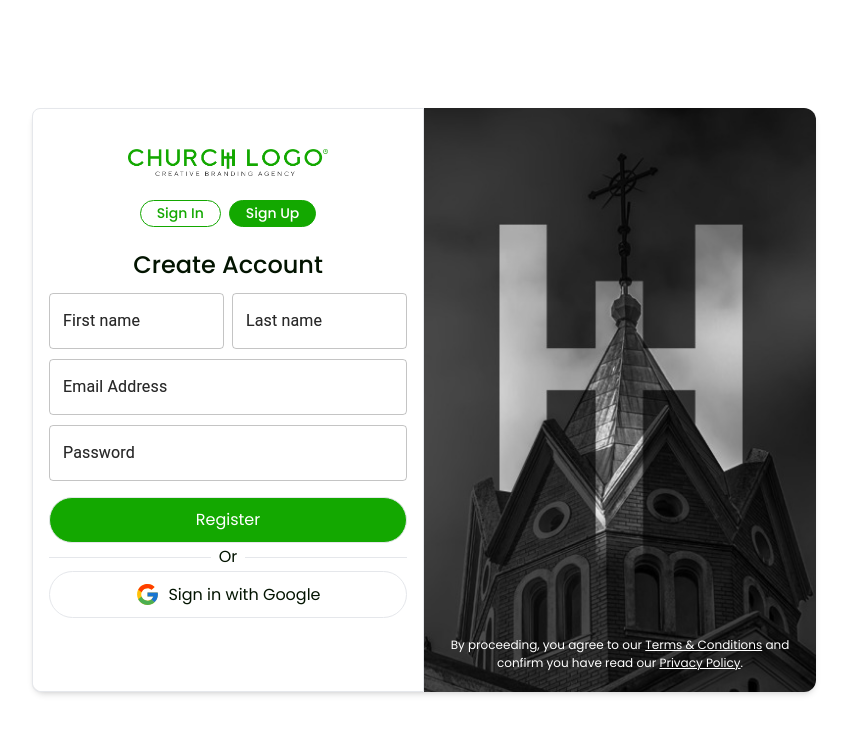
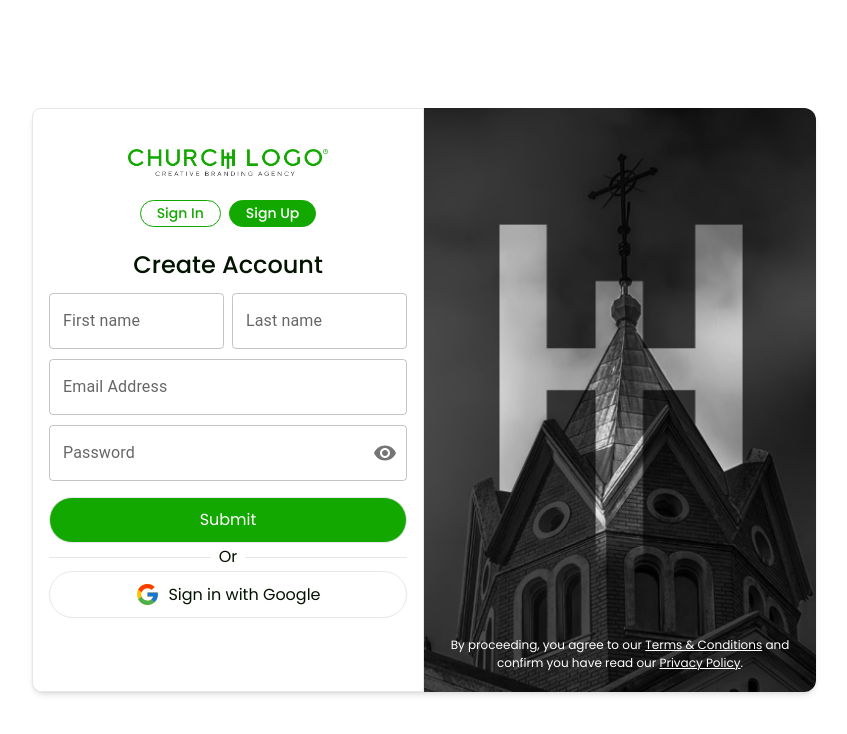
Before and after one commit to Ruman-Islam/church-logo-client, a React (Vite) app: page /sign-in in a window 1280 px wide. Both pictures are taken after a click on the button "Sign Up". Shown: the top 734 px of the page, without its empty margins (216-1063 px from the left). Built offline with nearby package versions, Linux system fonts and the light colour scheme.

Commit message:
feat: login, registration validation added

```diff
--- a/src/components/Auth/SignIn.jsx
+++ b/src/components/Auth/SignIn.jsx
@@ -1,19 +1,23 @@
 import Visibility from "@mui/icons-material/Visibility";
 import VisibilityOff from "@mui/icons-material/VisibilityOff";
+import FormControl from "@mui/material/FormControl";
 import IconButton from "@mui/material/IconButton";
+import InputAdornment from "@mui/material/InputAdornment";
+import TextField from "@mui/material/TextField";
 import { HashLink } from "react-router-hash-link";
 import CustomButton from "../UI/CustomButton";
-import Input from "../UI/Input";
 import GoogleLoginButton from "./GoogleLoginButton";
 
 export default function SignIn(props) {
   const {
     onShow,
+    onSubmit,
     loginData,
     onChangeInput,
     onClickShowPassword,
     onMouseDownShowPassword,
   } = props;
+
   return (
     <div
       className={`w-full h-full px-4 absolute top-0 duration-500 ${
@@ -24,43 +28,51 @@ export default function SignIn(props) {
         <h3>Sign In</h3>
       </div>
 
-      <form>
-        <Input
+      <form onSubmit={onSubmit}>
+        <FormControl sx={{ width: "100%" }}>
+          <TextField
+            variant="outlined"
             id="email"
+            name="email"
             type="text"
+            label="Email Address"
+            value={loginData?.email}
+            onChange={onChangeInput}
+            error={!!loginData?.error?.email}
+            helperText={!!loginData?.error?.email}
+          />
+        </FormControl>
+
+        <FormControl sx={{ width: "100%", marginTop: "10px" }}>
+          <TextField
             variant="outlined"
-          inputValue={loginData?.email}
-          label="Email Address"
-          name="email"
+            id="password"
+            type="password"
+            name="password"
+            label="Password"
+            value={loginData?.password}
             onChange={onChangeInput}
-          formControlStyle={{ width: "100%" }}
-          error={loginData?.error}
-        />
-
-        <Input
-          id="password"
-          label="Password"
-          variant="outlined"
-          name="password"
-          inputValue={loginData?.password}
-          onChange={onChangeInput}
-          inputAdornmentPosition="end"
-          error={loginData?.error}
-          type={loginData?.showPassword ? "text" : "password"}
-          formControlStyle={{
-            width: "100%",
-            marginTop: "10px",
-          }}
-          endAdornmentChildren={
+            error={!!loginData?.error?.password}
+            helperText={loginData?.error?.password}
+            InputProps={{
+              endAdornment: (
+                <InputAdornment position="end">
                   <IconButton
                     onClick={onClickShowPassword}
                     onMouseDown={onMouseDownShowPassword}
                     edge="end"
                   >
-              {loginData?.showPassword ? <VisibilityOff /> : <Visibility />}
+                    {loginData?.showPassword ? (
+                      <VisibilityOff />
+                    ) : (
+                      <Visibility />
+                    )}
                   </IconButton>
-          }
+                </InputAdornment>
+              ),
+            }}
           />
+        </FormControl>
 
         <div className="mt-4">
           <CustomButton
--- a/src/components/Auth/SignUp.jsx
+++ b/src/components/Auth/SignUp.jsx
@@ -1,13 +1,16 @@
 import Visibility from "@mui/icons-material/Visibility";
 import VisibilityOff from "@mui/icons-material/VisibilityOff";
+import FormControl from "@mui/material/FormControl";
 import IconButton from "@mui/material/IconButton";
+import InputAdornment from "@mui/material/InputAdornment";
+import TextField from "@mui/material/TextField";
 import CustomButton from "../UI/CustomButton";
-import Input from "../UI/Input";
 import GoogleLoginButton from "./GoogleLoginButton";
 
 export default function SignUp(props) {
   const {
     onShow,
+    onSubmit,
     registerData,
     onChangeInput,
     onClickShowPassword,
@@ -24,72 +27,87 @@ export default function SignUp(props) {
         <h3>Create Account</h3>
       </div>
 
-      <form>
+      <form onSubmit={onSubmit}>
         <div className="flex gap-2">
-          <Input
+          <FormControl sx={{ width: "100%" }}>
+            <TextField
+              variant="outlined"
               id="firstName"
+              name="firstName"
               type="text"
+              label="First name"
+              value={registerData?.firstName}
+              onChange={onChangeInput}
+              error={!!registerData?.error?.firstName}
+              helperText={registerData?.error?.firstName}
+            />
+          </FormControl>
+          <FormControl sx={{ width: "100%" }}>
+            <TextField
               variant="outlined"
-            inputValue={registerData?.firstName}
-            name="firstName"
-            label="First name"
+              id="lastName"
+              name="lastName"
+              type="text"
+              label="Last name"
+              value={registerData?.lastName}
               onChange={onChangeInput}
-            formControlStyle={{ width: "100%" }}
-            error={registerData?.error}
+              error={!!registerData?.error?.lastName}
+              helperText={registerData?.error?.lastName}
             />
-          <Input
-            id="lastName"
-            type="text"
-            variant="outlined"
-            inputValue={registerData?.lastName}
-            name="lastName"
-            label="Last name"
-            onChange={onChangeInput}
-            formControlStyle={{ width: "100%" }}
-            error={registerData?.error}
-          />
+          </FormControl>
         </div>
 
-        <Input
+        <FormControl sx={{ width: "100%", marginTop: "10px" }}>
+          <TextField
+            variant="outlined"
             id="email"
+            name="email"
             type="text"
+            label="Email Address"
+            value={registerData?.email}
+            onChange={onChangeInput}
+            error={!!registerData?.error?.email}
+            helperText={registerData?.error?.email}
+          />
+        </FormControl>
+
+        <FormControl sx={{ width: "100%", marginTop: "10px" }}>
+          <TextField
             variant="outlined"
-          inputValue={registerData?.email}
-          name="email"
-          label="Email Address"
+            id="password"
+            type="password"
+            name="password"
+            label="Password"
+            value={registerData?.password}
             onChange={onChangeInput}
-          formControlStyle={{ width: "100%", marginTop: "10px" }}
-          error={registerData?.error}
-        />
-
-        <Input
-          id="password"
-          label="Password"
-          variant="outlined"
-          inputValue={registerData?.password}
-          name="password"
-          onChange={onChangeInput}
-          inputAdornmentPosition="end"
-          error={registerData?.error}
-          type={registerData?.showPassword ? "text" : "password"}
-          formControlStyle={{ width: "100%", marginTop: "10px" }}
-          endAdornmentChildren={
+            error={!!registerData?.error?.password}
+            helperText={registerData?.error?.password}
+            InputProps={{
+              endAdornment: (
+                <InputAdornment position="end">
                   <IconButton
                     onClick={onClickShowPassword}
                     onMouseDown={onMouseDownShowPassword}
                     edge="end"
                   >
-              {registerData?.showPassword ? <VisibilityOff /> : <Visibility />}
+                    {registerData?.showPassword ? (
+                      <VisibilityOff />
+                    ) : (
+                      <Visibility />
+                    )}
                   </IconButton>
-          }
+                </InputAdornment>
+              ),
+            }}
           />
+        </FormControl>
 
         <div className="mt-4">
           <CustomButton
             type="submit"
             className="border w-full rounded-full py-2.5 bg-primary hover:bg-brand__black__color text-white duration-300"
           >
-            Register
+            Submit
           </CustomButton>
         </div>
       </form>
--- a/src/components/Auth/index.jsx
+++ b/src/components/Auth/index.jsx
@@ -8,18 +8,26 @@ import SignUp from "./SignUp";
 export default function Auth() {
   const [onShow, setOnShow] = useState(true);
   const [loginData, setLoginData] = useState({
+    showPassword: false,
     email: "",
     password: "",
-    error: "",
-    showPassword: false,
+    error: {
+      email: "",
+      password: "",
+    },
   });
   const [registerData, setRegisterData] = useState({
+    showPassword: false,
     firstName: "",
     lastName: "",
     email: "",
     password: "",
-    error: "",
-    showPassword: false,
+    error: {
+      firstName: "",
+      lastName: "",
+      email: "",
+      password: "",
+    },
   });
 
   const handleLoginInput = (e) => {
@@ -31,20 +39,23 @@ export default function Auth() {
     });
   };
 
+  const handleRegisterInput = (e) => {
+    const key = e.target.name;
+    const value = e.target.value;
+    setRegisterData({
+      ...registerData,
+      error: {
+        [key]: "",
+      },
+      [key]: value,
+    });
+  };
+
   const handleClickShowLoginPassword = () =>
     setLoginData({
       ...loginData,
       showPassword: !loginData.showPassword,
     });
-
-  const handleRegisterInput = (e) => {
-    const key = e.target.name;
-    const value = e.target.value;
-    setRegisterData({
-      ...registerData,
-      [key]: value,
-    });
-  };
 
   const handleClickShowRegisterPassword = () =>
     setRegisterData({
@@ -53,6 +64,50 @@ export default function Auth() {
     });
 
   const handleMouseDownPassword = (e) => e.preventDefault();
+
+  const handleLoginSubmit = (e) => {
+    e.preventDefault();
+  };
+
+  const handleRegisterSubmit = (e) => {
+    e.preventDefault();
+    // if (!registerData.firstName) {
+    //   setRegisterData((prev) => ({
+    //     ...prev,
+    //     error: {
+    //       ...prev.error,
+    //       firstName: "First name is required!",
+    //     },
+    //   }));
+    // }
+    // if (!registerData.lastName) {
+    //   setRegisterData((prev) => ({
+    //     ...prev,
+    //     error: {
+    //       ...prev.error,
+    //       lastName: "Last name is required!",
+    //     },
+    //   }));
+    // }
+    // if (!registerData.email) {
+    //   setRegisterData((prev) => ({
+    //     ...prev,
+    //     error: {
+    //       ...prev.error,
+    //       email: "Email is required!",
+    //     },
+    //   }));
+    // }
+    // if (!registerData.password) {
+    //   setRegisterData((prev) => ({
+    //     ...prev,
+    //     error: {
+    //       ...prev.error,
+    //       password: "Password is required!",
+    //     },
+    //   }));
+    // }
+  };
 
   return (
     <div className="absolute top-1/2 left-1/2 transform -translate-x-1/2 -translate-y-1/2 max-w-[800px] w-full max-h-[600px] h-full mx-auto rounded-xl p-2">
@@ -106,6 +161,7 @@ export default function Auth() {
             <SignIn
               onShow={onShow}
               loginData={loginData}
+              onSubmit={handleLoginSubmit}
               onChangeInput={handleLoginInput}
               onClickShowPassword={handleClickShowLoginPassword}
               onMouseDownShowPassword={handleMouseDownPassword}
@@ -113,6 +169,7 @@ export default function Auth() {
             <SignUp
               onShow={onShow}
               registerData={registerData}
+              onSubmit={handleRegisterSubmit}
               onChangeInput={handleRegisterInput}
               onClickShowPassword={handleClickShowRegisterPassword}
               onMouseDownShowPassword={handleMouseDownPassword}
--- a/src/components/UI/Input/index.jsx
+++ b/src/components/UI/Input/index.jsx
@@ -24,12 +24,8 @@ export default function Input(props) {
   } = props;
 
   let input = (
-    <FormControl sx={formControlStyle} variant={variant}>
-      <InputLabel sx={inputLabelStyle} htmlFor={id}>
-        {label}
-      </InputLabel>
+    <FormControl error={error} sx={formControlStyle} variant={variant}>
       <TextField
-        error={error}
         sx={outlinedInputStyle}
         id={id}
         name={name}
@@ -37,19 +33,18 @@ export default function Input(props) {
         value={inputValue}
         onChange={onChange}
         label={label}
-        helperText={helperText}
+        helperText={"thikase bhai"}
       />
     </FormControl>
   );
 
   if (startAdornmentChildren) {
     input = (
-      <FormControl sx={formControlStyle} variant={variant}>
+      <FormControl error={error} sx={formControlStyle} variant={variant}>
         <InputLabel sx={inputLabelStyle} htmlFor={id}>
           {label}
         </InputLabel>
         <TextField
-          error={error}
           sx={outlinedInputStyle}
           id={id}
           type={type}
@@ -73,12 +68,11 @@ export default function Input(props) {
 
   if (endAdornmentChildren) {
     input = (
-      <FormControl sx={formControlStyle} variant={variant}>
+      <FormControl error={error} sx={formControlStyle} variant={variant}>
         <InputLabel sx={inputLabelStyle} htmlFor={id}>
           {label}
         </InputLabel>
         <TextField
-          error={error}
           sx={outlinedInputStyle}
           id={id}
           type={type}
--- a/src/pages/sign-in/index.jsx
+++ b/src/pages/sign-in/index.jsx
@@ -9,16 +9,26 @@ import Layout from "../../components/common/Layout";
 export default function SignInScreen() {
   const [onShow, setOnShow] = useState(true);
   const [loginData, setLoginData] = useState({
+    showPassword: false,
     email: "",
     password: "",
-    showPassword: false,
+    error: {
+      email: "",
+      password: "",
+    },
   });
   const [registerData, setRegisterData] = useState({
+    showPassword: false,
     firstName: "",
     lastName: "",
     email: "",
     password: "",
-    showPassword: false,
+    error: {
+      firstName: "",
+      lastName: "",
+      email: "",
+      password: "",
+    },
   });
 
   const handleLoginInput = (e) => {
@@ -30,12 +40,6 @@ export default function SignInScreen() {
     });
   };
 
-  const handleClickShowLoginPassword = () =>
-    setLoginData({
-      ...loginData,
-      showPassword: !loginData.showPassword,
-    });
-
   const handleRegisterInput = (e) => {
     const key = e.target.name;
     const value = e.target.value;
@@ -44,6 +48,12 @@ export default function SignInScreen() {
       [key]: value,
     });
   };
+
+  const handleClickShowLoginPassword = () =>
+    setLoginData({
+      ...loginData,
+      showPassword: !loginData.showPassword,
+    });
 
   const handleClickShowRegisterPassword = () =>
     setRegisterData({
```
Lines whose indentation alone changed are shown as unchanged.
